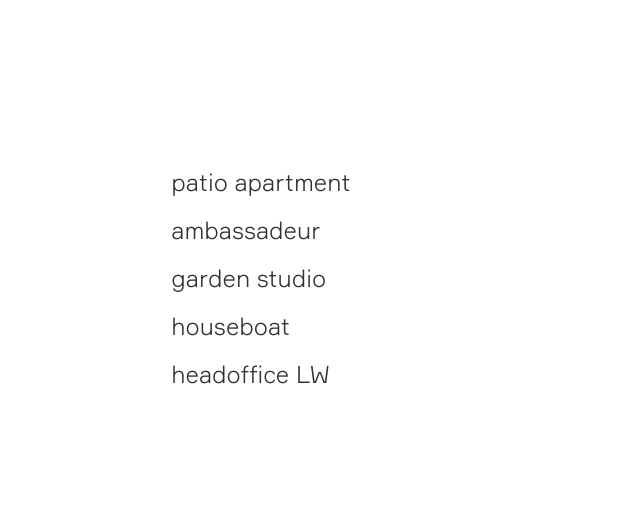
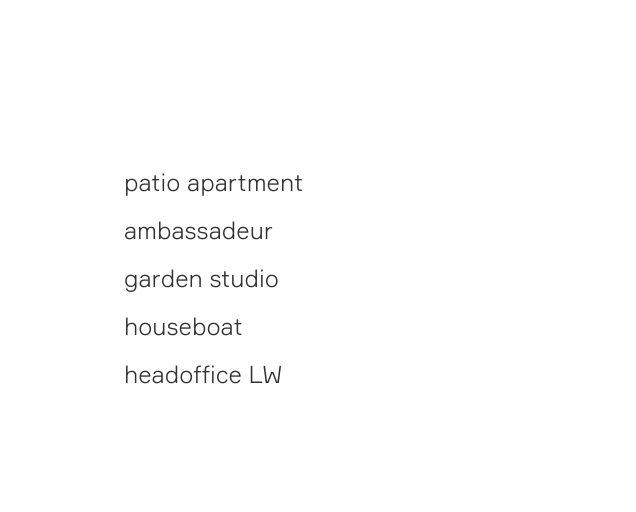
Before and after one commit to Skippah89/useless, a plain HTML site: page work.html in a window 1280 px wide. Shown: the part 114-626 px from the top of the page, 644-1280 px from the left. Drawn offline with nearby package versions, Linux system fonts and the light colour scheme.

Commit message:
add justify-content to work

```diff
--- a/work.html
+++ b/work.html
@@ -50,7 +50,8 @@
         />
       </div>
       <div class="col-12 col-md-6 px-5">
-        <div class="row justify-content-center">
+        <!-- adjusted justfiy-content-from center to left and added px-5 on top div -->
+        <div class="row justify-content-left">
           <div class="col-12 col-md-10">
           <p
             class="project-paragraph text-left lh-lg fs-6 px-0 py-5 mobile-text"
```
